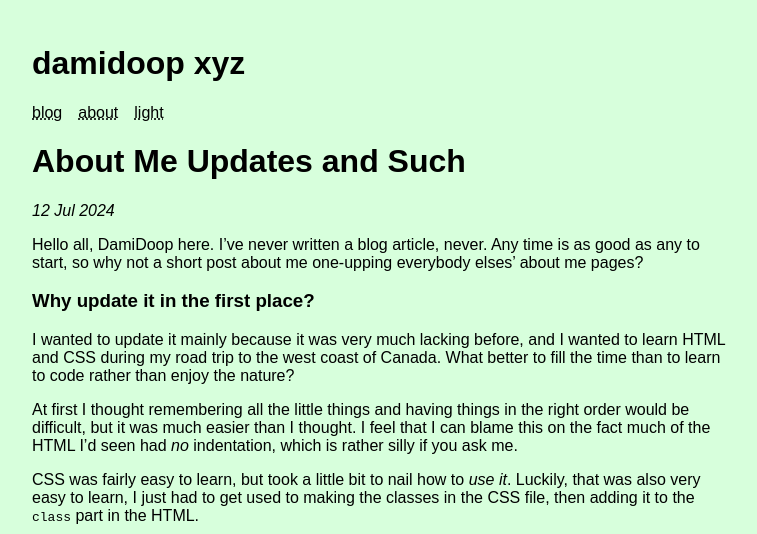
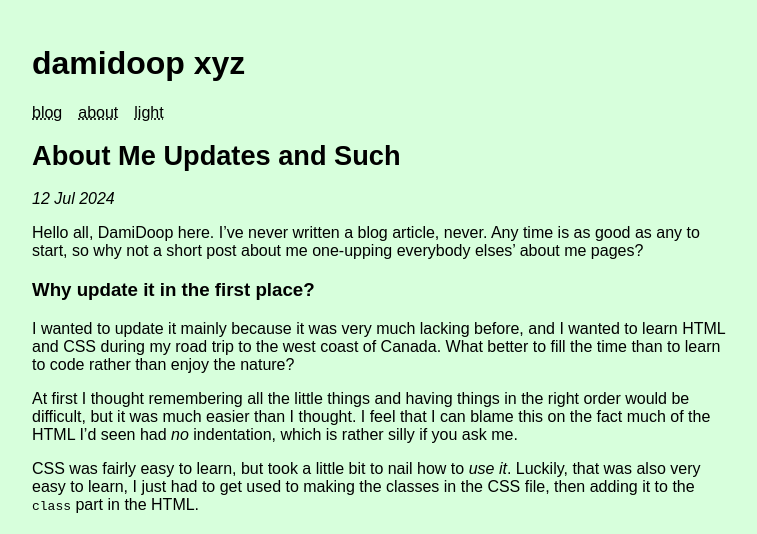
Before and after one commit to DamiDoop/damidoop.github.io, a Jekyll site: the page built from _posts/2024-07-12-hello-all.md, in a window 1280 px wide. Shown: the top 534 px of the page, without its empty margins (258-1015 px from the left). Built offline with Jekyll 4.4.1, drawn with Linux system fonts in a browser that asks for light colours; some web fonts are replaced.

Commit message:
update fonts and index.html

```diff
--- a/_layouts/blogpost.html
+++ b/_layouts/blogpost.html
@@ -2,7 +2,7 @@
 layout: default
 ---
 <div>
-    <h1>{{ page.title }}</h1>
+    <h1 class="blog-title">{{ page.title }}</h1>
     <p>
         <i>{{ page.date | date: "%d %b %Y" }}</i>
         {% if page.updated == null %}
--- a/assets/css/style.css
+++ b/assets/css/style.css
@@ -98,6 +98,12 @@
   font-weight: 300;
 }
 
+.blog-title {
+  font-family: 'Hubot Sans', sans-serif;
+  font-weight: 550;
+  font-size: 1.7em;
+}
+
 .blog-content {
   margin-bottom: 2rem;
 }
--- a/index.html
+++ b/index.html
@@ -30,9 +30,12 @@
 {% assign years = site.posts
 | group_by_exp: "post", "post.date | date: '%Y'"
 %}
+{% assign currentYear = site.time | date: '%Y' %}
 
 {% for year in years %}
-<!--    <h2>{{ year.name }}</h2>-->
+{% if year.name != currentYear %}
+<p style="margin-right: 0.5em;; font-family: Inconsolata, Inter, sans-serif; font-weight: 600; text-align: left;">{{ year.name }}</p>
+{% endif %}
 <div class="blog-list-year">
     {% for post in year.items %}
     {% if post.hidden == null %}
```
Also changed, not shown: _posts/2024-07-12-hello-all.md (+1 -1 lines), 1 other file.
